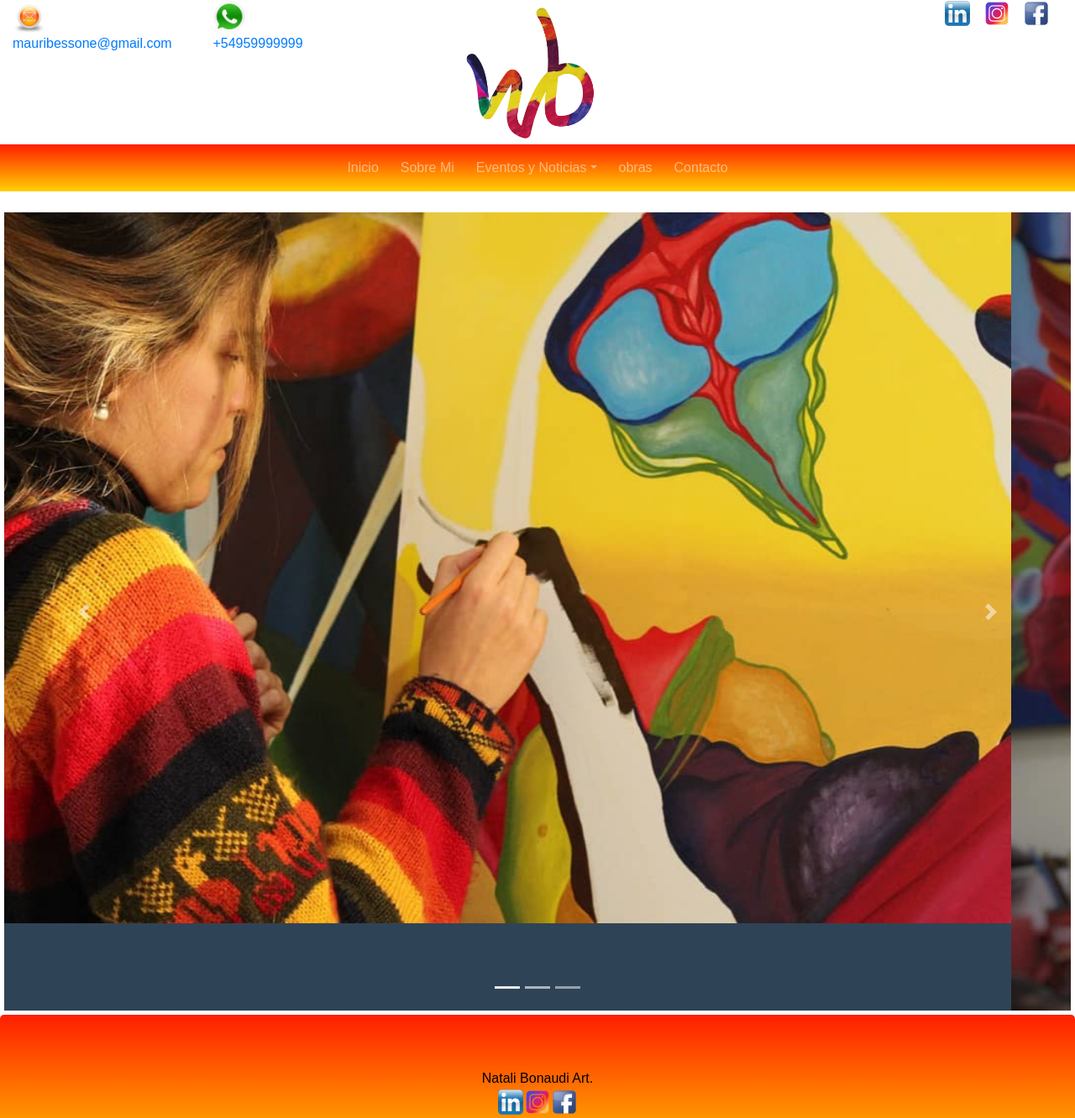
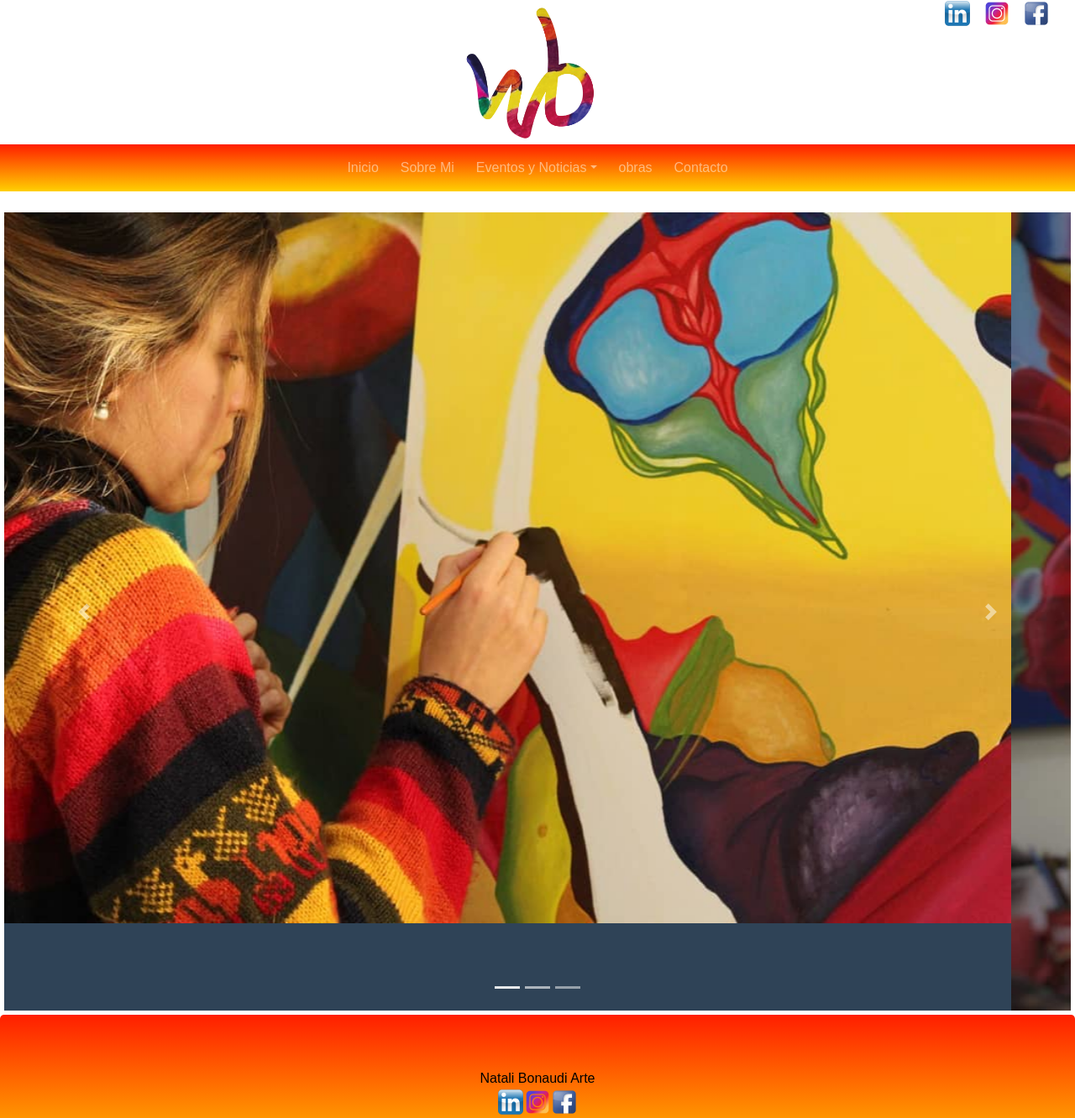
Before and after one commit to mauribessone1982/NataliBonaudiArte, a plain HTML site: page index.html in a window 1280 px wide. Shown: the top 1332 px of the page at 84% size. Drawn offline with nearby package versions, Linux system fonts and the light colour scheme.

Commit message:
Se quito en el index.html la parte del mail y num. telefonico

```diff
--- a/index.html
+++ b/index.html
@@ -16,15 +16,7 @@
 		<div class="container-fluid">
 			<div class="row">
 				<div class="col 12 col-sm-4">
-					<div class="d-flex justify-content-start">
-						<div class="contacto">
-							<a href="mailto:mauribessone@gmail.com"><img src="./img/mail_ico.png" alt="mail">mauribessone@gmail.com</a>
-						</div>
-						<div class="contacto">
-							<a href="https://wa.me/54922359999" target="_blank"><img src="./img/telefono_ico.png" alt="telefono" >+54959999999</a>
-						</div>
 
-					</div>
 				</div>
 				<div class=" col-sm-4 ">
 					<div class="d-flex justify-content-center">
@@ -111,7 +103,7 @@
 		</section>
 		<div class="jumbotron  foterPage" >
 			<div class="d-flex justify-content-center">
-				<a class="foterPage__link" href="./index.html" target="_self">Natali Bonaudi Art.</a>
+				<a class="foterPage__link" href="./index.html" target="_self">Natali Bonaudi Arte</a>
 			</div>
 			<div class="d-flex justify-content-center">
 				<div>
```
